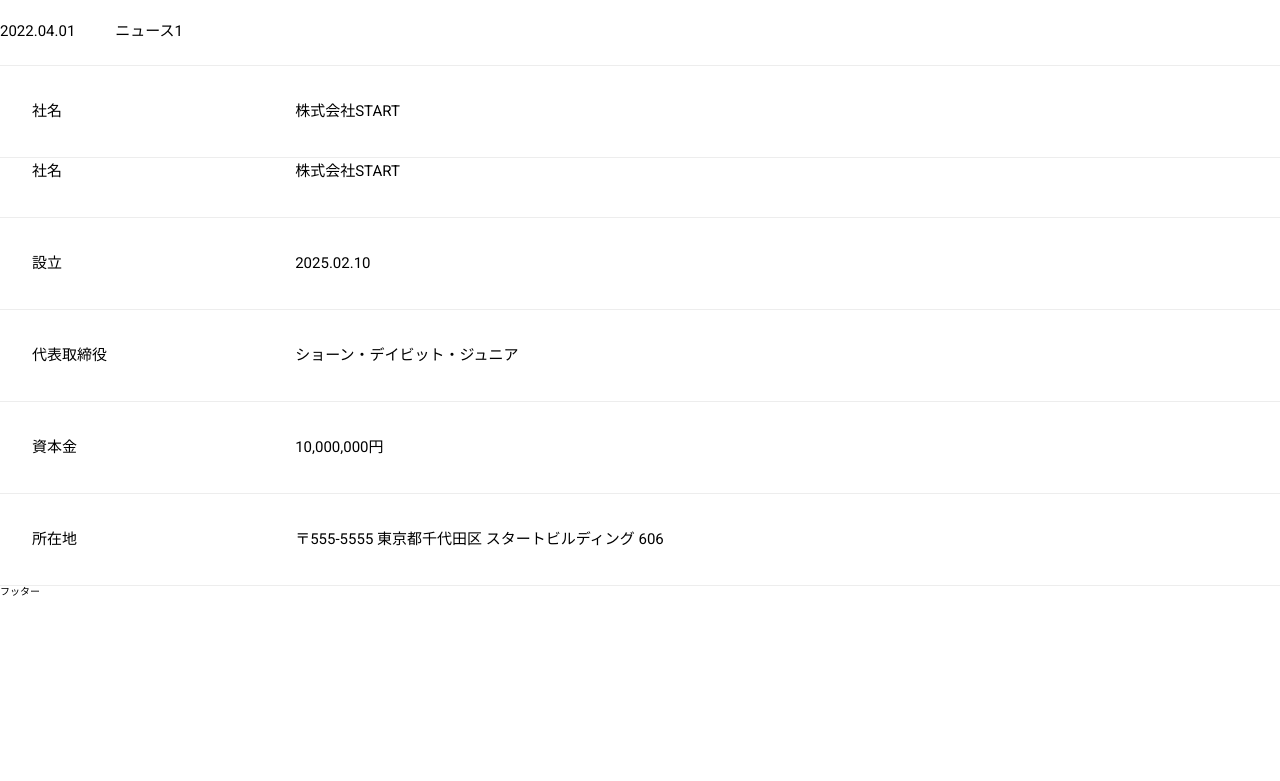
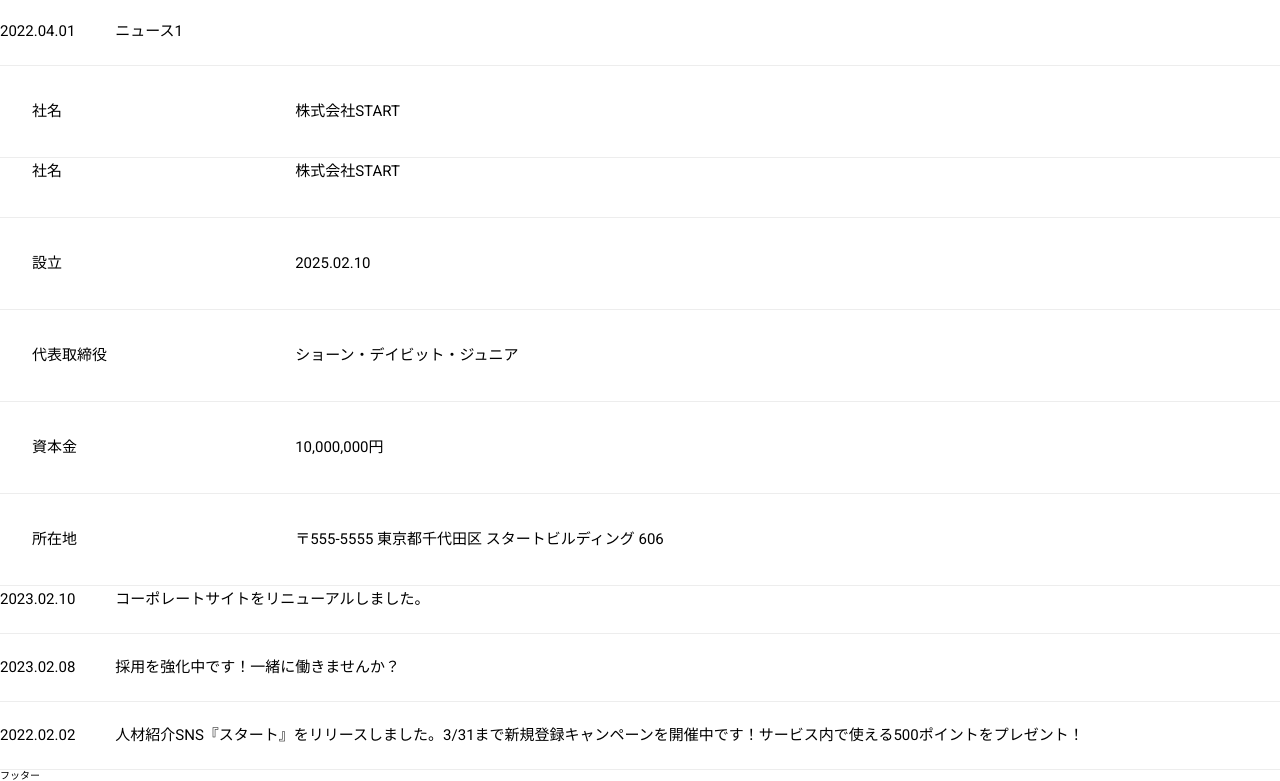
Before and after one commit to nittashiori/next-beginner-ts, a Next.js app: page / in a window 1280 px wide. Shown: the part 2085-2866 px from the top of the page. Before the commit the page ends 2682 px from the top, so only its background shows below. Built offline with nearby package versions, Linux system fonts and the light colour scheme.

Commit message:
NewsListコンポーネント追加

```diff
--- a/src/app/page.tsx
+++ b/src/app/page.tsx
@@ -10,8 +10,9 @@ import { MessageImage } from "src/components/Atoms/MessageImage"
 import { NewsItem } from "src/components/Atoms/NewsItem"
 import { ListItem } from "src/components/Atoms/ListItem"
 import { List } from "src/components/Molecules/List"
+import { NewsList } from "src/components/Molecules/NewsList"
 
-import { officeDate } from "src/datas/outline"
+import { officeDate, newsData } from "@/datas/data"
 
 export default function Page() {
   return (
@@ -41,6 +42,9 @@ export default function Page() {
        <List
         data={officeDate}
        />
+       <NewsList
+        data={newsData}
+       />
     </>
   );
 }
--- /dev/null
+++ b/src/components/Molecules/NewsList/data.ts
@@ -0,0 +1,17 @@
+export const data = [
+  {
+    href: "/",
+    date: "2023.02.10",
+    text: "コーポレートサイトをリニューアルしました。"
+  },
+  {
+    href: "/",
+    date: "2023.02.08",
+    text: "採用を強化中です！一緒に働きませんか？"
+  },
+  {
+    href: "/",
+    date: "2022.02.02",
+    text: "人材紹介SNS『スタート』をリリースしました。3/31まで新規登録キャンペーンを開催中です！サービス内で使える500ポイントをプレゼント！"
+  },
+]
--- /dev/null
+++ b/src/components/Molecules/NewsList/index.module.css
@@ -0,0 +1 @@
+.newsList {}
--- /dev/null
+++ b/src/components/Molecules/NewsList/index.tsx
@@ -0,0 +1,22 @@
+import styles from './index.module.css';
+import { NewsItem } from '../../Atoms/NewsItem';
+
+type ListItem = {
+  href: string,
+  date: string,
+  text: string,
+}
+
+type Props = {
+  data: ListItem[]
+}
+
+export const NewsList = ({ data }:Props) => {
+  return  (
+    <div className={styles.newsList}>
+      {data.map((item, index) => (
+        <NewsItem key={index} href={item.href} date={item.date} text={item.text} />
+      ))}
+    </div>
+  );
+};
--- /dev/null
+++ b/src/datas/data.ts
@@ -0,0 +1,40 @@
+export const officeDate = [
+  {
+    title: "社名",
+    detail: "株式会社START"
+  },
+  {
+    title: "設立",
+    detail: "2025.02.10"
+  },
+  {
+    title: "代表取締役",
+    detail: "ショーン・デイビット・ジュニア"
+  },
+  {
+    title: "資本金",
+    detail: "10,000,000円"
+  },
+  {
+    title: "所在地",
+    detail: "〒555-5555 東京都千代田区 スタートビルディング 606"
+  },
+]
+
+export const newsData = [
+  {
+    href: "/",
+    date: "2023.02.10",
+    text: "コーポレートサイトをリニューアルしました。"
+  },
+  {
+    href: "/",
+    date: "2023.02.08",
+    text: "採用を強化中です！一緒に働きませんか？"
+  },
+  {
+    href: "/",
+    date: "2022.02.02",
+    text: "人材紹介SNS『スタート』をリリースしました。3/31まで新規登録キャンペーンを開催中です！サービス内で使える500ポイントをプレゼント！"
+  },
+]
--- a/src/datas/outline.ts
+++ /dev/null
@@ -1,22 +0,0 @@
-export const officeDate = [
-  {
-    title: "社名",
-    detail: "株式会社START"
-  },
-  {
-    title: "設立",
-    detail: "2025.02.10"
-  },
-  {
-    title: "代表取締役",
-    detail: "ショーン・デイビット・ジュニア"
-  },
-  {
-    title: "資本金",
-    detail: "10,000,000円"
-  },
-  {
-    title: "所在地",
-    detail: "〒555-5555 東京都千代田区 スタートビルディング 606"
-  },
-]
```
Also changed, not shown: 1 other file (tests, documents, lock files or other folders).
